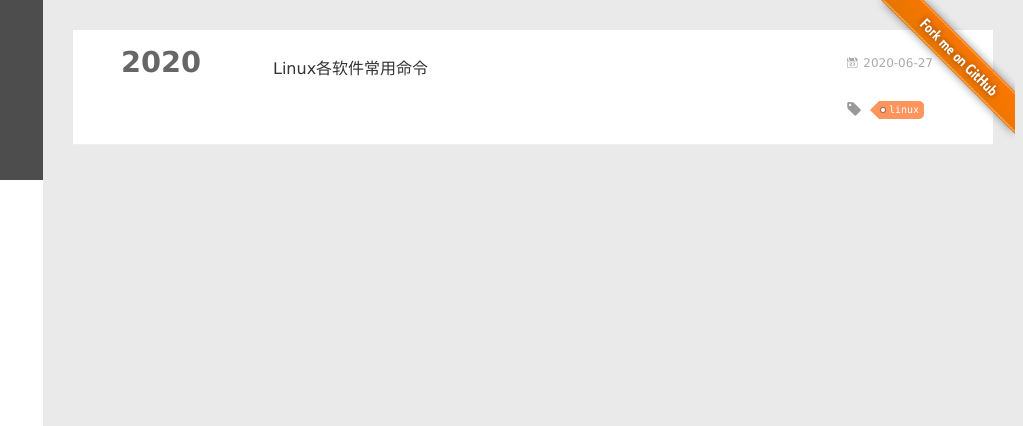
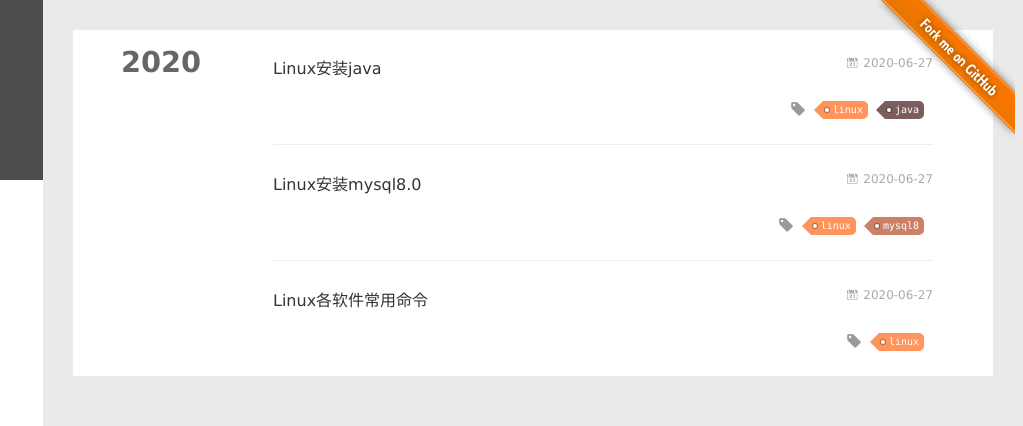
Before and after one commit to liguras/liguras.github.io, a plain HTML site: page tags/linux/index.html in a window 1280 px wide. Shown: the top 426 px of the page, 257-1280 px from the left. Drawn offline with Linux system fonts and the light colour scheme; some packages are replaced by stand-ins of ours; a script that the page names is missing.

Commit message:
Site updated: 2020-06-27 11:21:50

```diff
--- a/content.json
+++ b/content.json
@@ -1 +1 @@
-[{"title":"Linux安装java","date":"2020-06-27T03:08:11.000Z","path":"2020/06/27/Linux安装java/","tags":[{"name":"linux,java","slug":"linux-java","permalink":"http://www.liguras.cn/tags/linux-java/"}]},{"title":"Linux安装mysql8.0","date":"2020-06-27T03:06:50.000Z","path":"2020/06/27/Linux安装mysql8/","tags":[{"name":"linux;mysql","slug":"linux-mysql","permalink":"http://www.liguras.cn/tags/linux-mysql/"}]},{"title":"Linux各软件常用命令","date":"2020-06-27T03:03:02.000Z","path":"2020/06/27/Linux各软件常用命令/","tags":[{"name":"linux","slug":"linux","permalink":"http://www.liguras.cn/tags/linux/"}]},{"title":"hello-world","date":"2020-06-13T06:11:41.000Z","path":"2020/06/13/hello-world/","tags":[{"name":"随笔","slug":"随笔","permalink":"http://www.liguras.cn/tags/%E9%9A%8F%E7%AC%94/"}]}]
+[{"title":"Linux安装java","date":"2020-06-27T03:08:11.000Z","path":"2020/06/27/Linux安装java/","tags":[{"name":"linux","slug":"linux","permalink":"http://www.liguras.cn/tags/linux/"},{"name":"java","slug":"java","permalink":"http://www.liguras.cn/tags/java/"}]},{"title":"Linux安装mysql8.0","date":"2020-06-27T03:06:50.000Z","path":"2020/06/27/Linux安装mysql8/","tags":[{"name":"linux","slug":"linux","permalink":"http://www.liguras.cn/tags/linux/"},{"name":"mysql8","slug":"mysql8","permalink":"http://www.liguras.cn/tags/mysql8/"}]},{"title":"Linux各软件常用命令","date":"2020-06-27T03:03:02.000Z","path":"2020/06/27/Linux各软件常用命令/","tags":[{"name":"linux","slug":"linux","permalink":"http://www.liguras.cn/tags/linux/"}]},{"title":"hello-world","date":"2020-06-13T06:11:41.000Z","path":"2020/06/13/hello-world/","tags":[{"name":"随笔","slug":"随笔","permalink":"http://www.liguras.cn/tags/%E9%9A%8F%E7%AC%94/"}]}]
--- a/tags/linux/index.html
+++ b/tags/linux/index.html
@@ -206,6 +206,100 @@
     <header class="archive-article-header">
       	<div class="article-meta">
 
+<a href="/2020/06/27/Linux%E5%AE%89%E8%A3%85java/" class="archive-article-date">
+        <time datetime="2020-06-27T03:08:11.000Z" itemprop="datePublished"><i class="icon-calendar icon"></i>2020-06-27</time>
+</a>
+
+        </div>
+
+
+    <h1 itemprop="name">
+
+	  <a class="archive-article-title" href="/2020/06/27/Linux%E5%AE%89%E8%A3%85java/" target="_blank">Linux安装java</a>
+
+    </h1>
+
+
+
+        <div class="article-info info-on-right">
+
+	<div class="article-tag tagcloud">
+		<i class="icon-price-tags icon"></i>
+		<ul class="article-tag-list">
+
+        		<li class="article-tag-list-item">
+        			<a href="javascript:void(0)" class="js-tag article-tag-list-link color1">linux</a>
+        		</li>
+
+        		<li class="article-tag-list-item">
+        			<a href="javascript:void(0)" class="js-tag article-tag-list-link color5">java</a>
+        		</li>
+
+		</ul>
+	</div>
+
+
+
+        </div>
+        <div class="clearfix"></div>
+    </header>
+  </div>
+</article>
+
+
+
+    <article class="archive-article archive-type-post">
+  <div class="archive-article-inner">
+    <header class="archive-article-header">
+      	<div class="article-meta">
+
+<a href="/2020/06/27/Linux%E5%AE%89%E8%A3%85mysql8/" class="archive-article-date">
+        <time datetime="2020-06-27T03:06:50.000Z" itemprop="datePublished"><i class="icon-calendar icon"></i>2020-06-27</time>
+</a>
+
+        </div>
+
+
+    <h1 itemprop="name">
+
+	  <a class="archive-article-title" href="/2020/06/27/Linux%E5%AE%89%E8%A3%85mysql8/" target="_blank">Linux安装mysql8.0</a>
+
+    </h1>
+
+
+
+        <div class="article-info info-on-right">
+
+	<div class="article-tag tagcloud">
+		<i class="icon-price-tags icon"></i>
+		<ul class="article-tag-list">
+
+        		<li class="article-tag-list-item">
+        			<a href="javascript:void(0)" class="js-tag article-tag-list-link color1">linux</a>
+        		</li>
+
+        		<li class="article-tag-list-item">
+        			<a href="javascript:void(0)" class="js-tag article-tag-list-link color2">mysql8</a>
+        		</li>
+
+		</ul>
+	</div>
+
+
+
+        </div>
+        <div class="clearfix"></div>
+    </header>
+  </div>
+</article>
+
+
+
+    <article class="archive-article archive-type-post">
+  <div class="archive-article-inner">
+    <header class="archive-article-header">
+      	<div class="article-meta">
+
 <a href="/2020/06/27/Linux%E5%90%84%E8%BD%AF%E4%BB%B6%E5%B8%B8%E7%94%A8%E5%91%BD%E4%BB%A4/" class="archive-article-date">
         <time datetime="2020-06-27T03:03:02.000Z" itemprop="datePublished"><i class="icon-calendar icon"></i>2020-06-27</time>
 </a>
@@ -362,15 +456,15 @@
               </li>
 
               <li class="article-tag-list-item">
-                <a href="javascript:void(0)" class="js-tag color2">linux;mysql</a>
-              </li>
-
-              <li class="article-tag-list-item">
-                <a href="javascript:void(0)" class="js-tag color1">linux,java</a>
+                <a href="javascript:void(0)" class="js-tag color5">java</a>
               </li>
 
               <li class="article-tag-list-item">
                 <a href="javascript:void(0)" class="js-tag color3">随笔</a>
+              </li>
+
+              <li class="article-tag-list-item">
+                <a href="javascript:void(0)" class="js-tag color2">mysql8</a>
               </li>
 
             <div class="clearfix"></div>
```
Also changed, not shown: 2020/06/13/hello-world/index.html (+5 -5 lines), 2020/06/27/Linux各软件常用命令/index.html (+5 -5 lines), 2020/06/27/Linux安装java/index.html (+13 -8 lines), 2020/06/27/Linux安装mysql8/index.html (+13 -8 lines), archives/2020/06/index.html (+15 -7 lines), archives/2020/index.html (+15 -7 lines), archives/index.html (+15 -7 lines), index.html (+15 -7 lines), tags/java/index.html (renamed from tags/linux-java/index.html, +12 -8 lines), tags/mysql8/index.html (renamed from tags/linux-mysql/index.html, +12 -8 lines), tags/随笔/index.html (+5 -5 lines).
